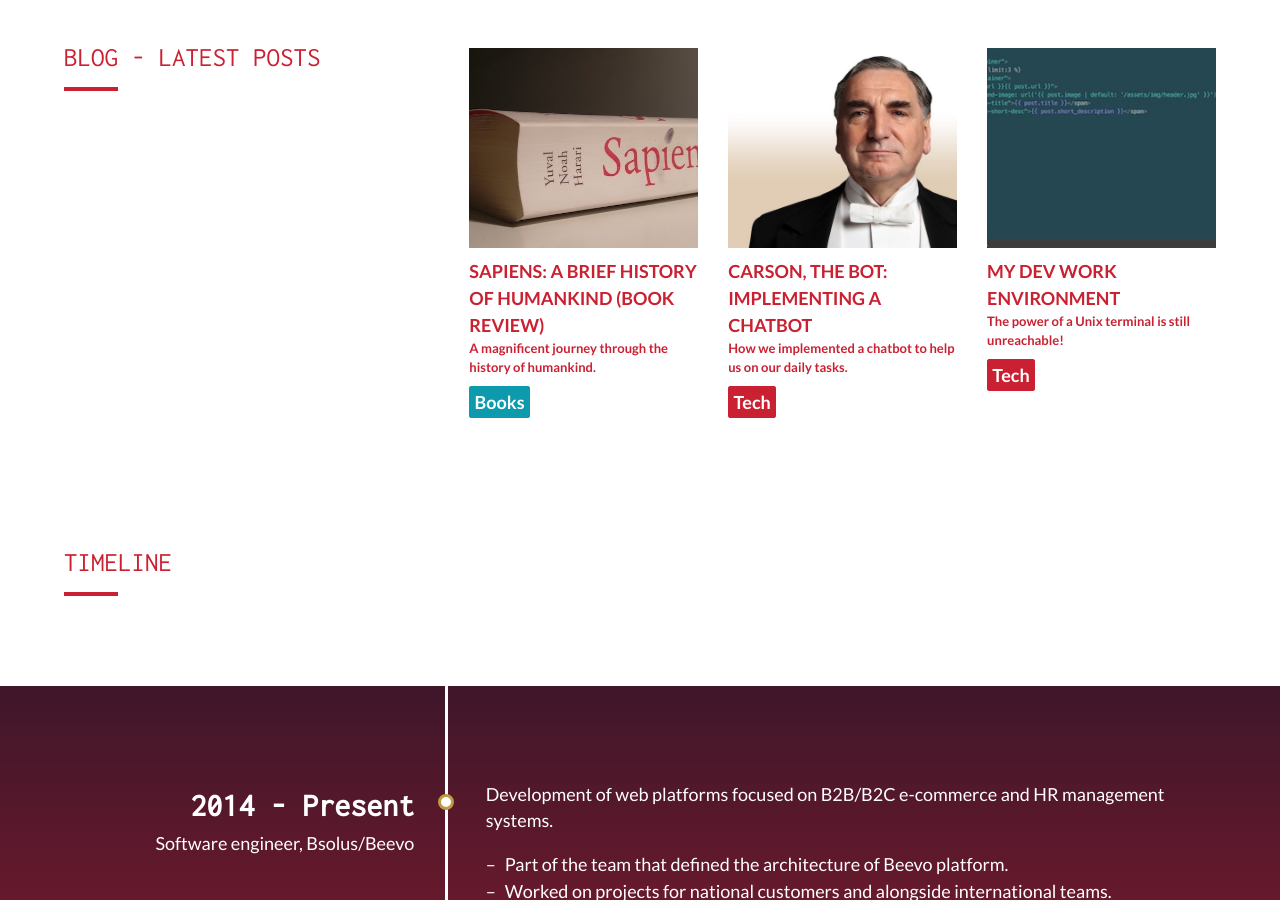
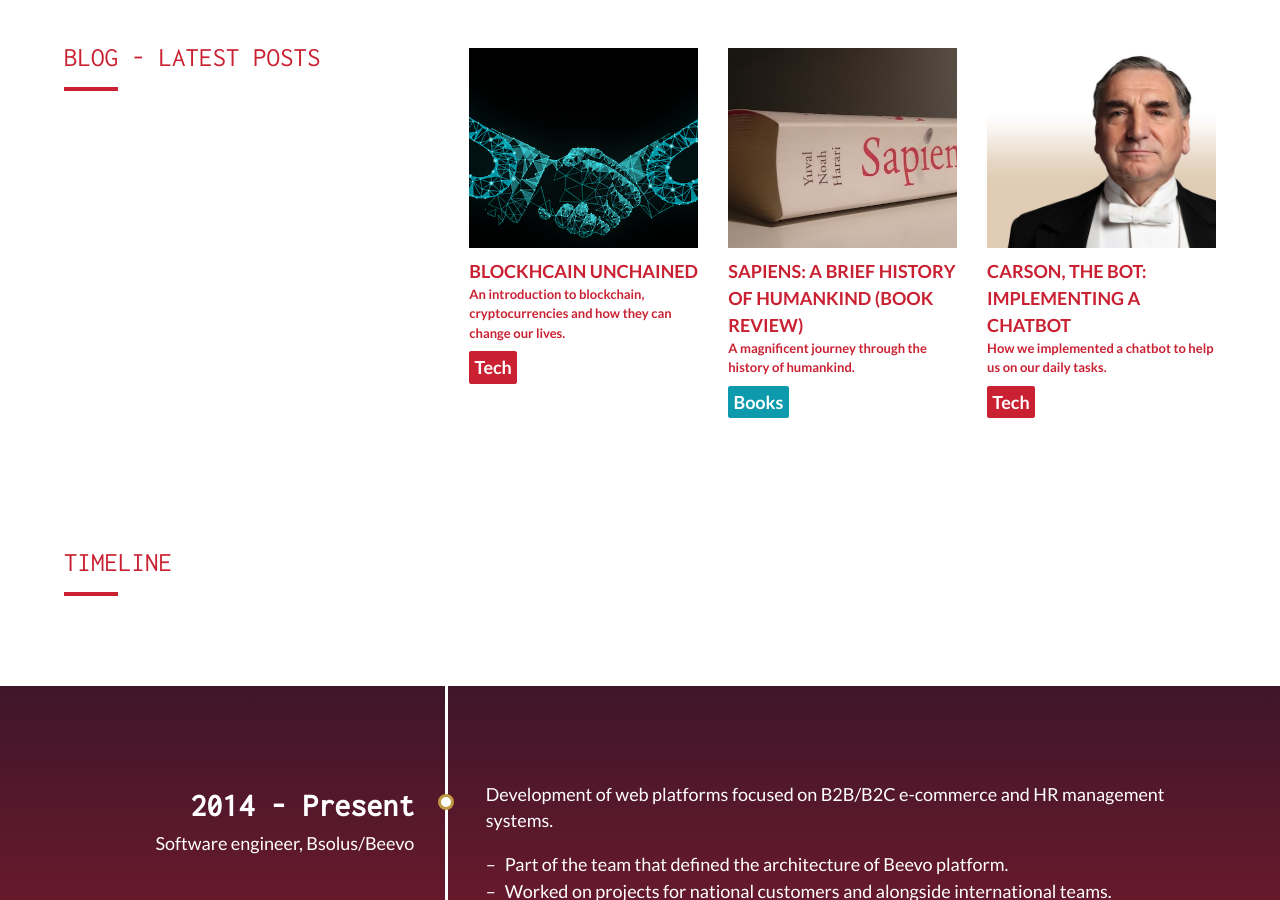
Before and after one commit to ikas/ikas.github.io, a Jekyll site: the page built from index.md, in a window 1280 px wide and 900 px high, scrolled down 705 px. Built offline with Jekyll 4.4.1, drawn with Linux system fonts in a browser that asks for light colours; nearby versions of some CDN libraries; our own code applies the rules of GitHub Pages for plain Markdown files; part of the change alters nothing that is shown.

Commit message:
Added blockchain post

```diff
--- a/_layouts/default.html
+++ b/_layouts/default.html
@@ -6,7 +6,7 @@
     {% seo %}
     <meta name="description" content="{{ page.description | default: site.description | default: site.github.project_tagline }}"/>
     <meta name="viewport" content="width=device-width, initial-scale=1">
-    <meta name="theme-color" content="#157878">
+    <meta name="theme-color" content="#ca2132">
     <link defer href="https://fonts.googleapis.com/css?family=Inconsolata|Lato:400,700" rel="stylesheet">
     <link defer rel="stylesheet" href="{{ '/assets/css/style.css?v=' | append: site.github.build_revision | relative_url }}">
     <link href='{{ site.baseurl }}/feed.xml' rel='alternate' type='application/atom+xml'>
--- /dev/null
+++ b/_posts/2018-03-03-introduction-to-blockchain.markdown
@@ -0,0 +1,64 @@
+---
+title:  "Blockhcain unchained"
+date:   2018-03-03 12:00:00 +0000
+author: "Henrique Pacheco"
+layout: post
+image: assets/img/posts/blockchain.png
+thumb: assets/img/posts/thumbs/blockchain.png
+short_description: "An introduction to blockchain, cryptocurrencies and how they can change our lives."
+category: Tech
+---
+
+I'm a bit skeptical when it comes to revolutionary products or services - more often than not, it's just someone wanting to take advantage of people's lack of knowledge (or naiveness) to make money out of it. But, although I believe that there is still some lack of knowledge about **blockchain**, it does seem to be a technology that is here to stay and revolutionize the world as we know it.
+
+
+## Concept overflow
+
+[Blockchain][blockchain-link] as a technology rose in 2008, supporting the first implementation of [Bitcoin][bitcoin-link] by [Satoshi Nakamoto][satoshi-link] (the name used for the unknown person who invented it). Bitcoin is a cryptocurrency which enables payments without middle man entities (such as banks or administrators), and this concept is already revolutionary by itslef. **The idea of people taking control of their money as a community (making entities such as banks *useless*) is so radical that even its inventor felt the need to hide his/her identitiy.**
+
+Blockchains are lists of **blocks**, where each block contains the information about a single transaction, the timestamp of when it occurred, and a link to the previous block. This assumes the existance of an original (aka *genesis*) block, which represents the first transaction of a blockchain system.
+
+{% include image.html url="/assets/img/posts/blockchain-example.png" description="An example of a blockchain." width="500" %}
+
+
+## Why you can't cheat a blockchain
+
+Blockchains are **open**, meaning that anyone can see or hold a copy of every transaction that ever occurred in the system, and **decentralized**, i.e. the risk of data being hold centrally by a single entity is eliminated by storing the blockchain across the network of its users. **These two principles take charge for the resistance to modification by design of blockchains.**
+
+Once a block is added to the blockchain, it is extremely hard to modify it, which makes blockchain an extremely good basis for systems that require transaction recording between different entities efficiently, in a verifiable and permanent way. The first use case of blockchain was Bitcoin (i.e. coin or payment systems), but it can also be disruptive in a handful of areas.
+
+### Blockchains for data storage
+
+Distributed cloud data storage using blockchains is right ahead, as the TV series [Silicon Valley][silicon-valley-link] shows. There are already a number of startups exploring decentralized control of data, when opposed to the current solutions of centralized cloud data solutions ([Storj][storj-link] for instance).
+
+### Blockchains for voting
+
+The elections that took Donald Trump to be elected US president in 2016 were accused of having been rigged. But this was not the first time that democracy has undergone a period of uncertainty, vote miscount, fraudulent entities manipulating election results or voting systems being hacked.
+
+Blockchain can also be useful for voting systems that are free from manipulation, cohersion or corruption. [FollowMyVote][fmv-link] is already working on a solution in that area, which will allow voters to vote anywhere, for their vote to be 100% secure and prevent the results from being manipulated.
+
+### Blockchains for charity / non-profit organisations
+
+There are lots of cases of corruption and inefficiency in NPO's around the world, and blockchains may also have a saying in this area. [BitGive][bitgive-link], for instance, is providing real time transparent donations for multiple areas around the world.
+
+
+## Conclusions
+
+**Blockchains are much more that just Bitcoin.** This concept has opened the gates for bringing corruptible systems to an end, but there is still a long way to go. The promise of revolution comes hand in hand with desrupting existing chains of control and industries, taking power from elites that solely monopolize fully functional industries. It will be interesting to see how this area will evolve in the next years.
+
+If you are interested in this subject, there are **a ton of resources** that you can explore - I'll add the ones that I find best to the list below:
+* [Shai Rubin, CTO of Citi Innovation Lab, explaining blockchain concepts][shai-rubin-link]
+* [Build An Ethereum Hello World Blockchain Application In A Private Network][ethereum-app-link]
+
+I hope this post has raised your interest on finding out more about blockchains. See you next time!
+
+[satoshi-link]: https://en.wikipedia.org/wiki/Satoshi_Nakamoto
+[bitcoin-link]: https://en.wikipedia.org/wiki/Bitcoin
+[blockchain-link]: https://en.wikipedia.org/wiki/Blockchain
+[silicon-valley-link]: http://www.imdb.com/title/tt2575988/
+[storj-link]: https://storj.io/
+[fmv-link]: https://followmyvote.com/
+[bitgive-link]: https://www.bitgivefoundation.org/
+
+[shai-rubin-link]: https://www.youtube.com/watch?v=93E_GzvpMA0
+[ethereum-app-link]: https://www.youtube.com/watch?v=T3X7hfltr8c
```
Also changed, not shown: assets/img/posts/blockchain-example.png (added), assets/img/posts/blockchain.png (added), assets/img/posts/thumbs/blockchain.png (added).
